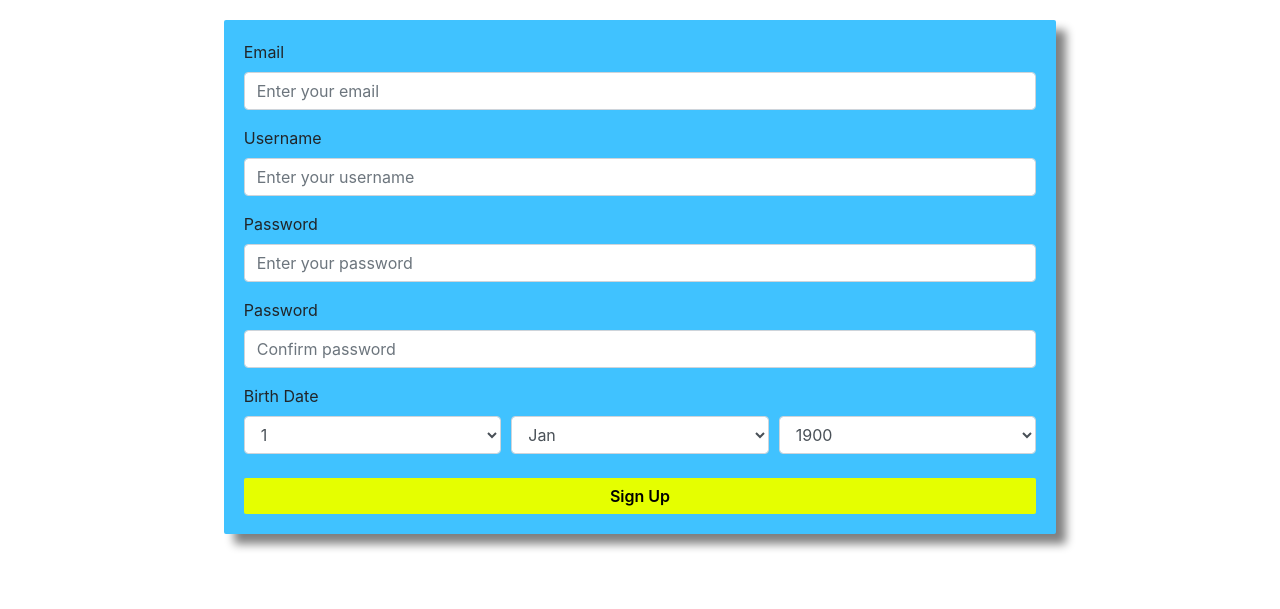
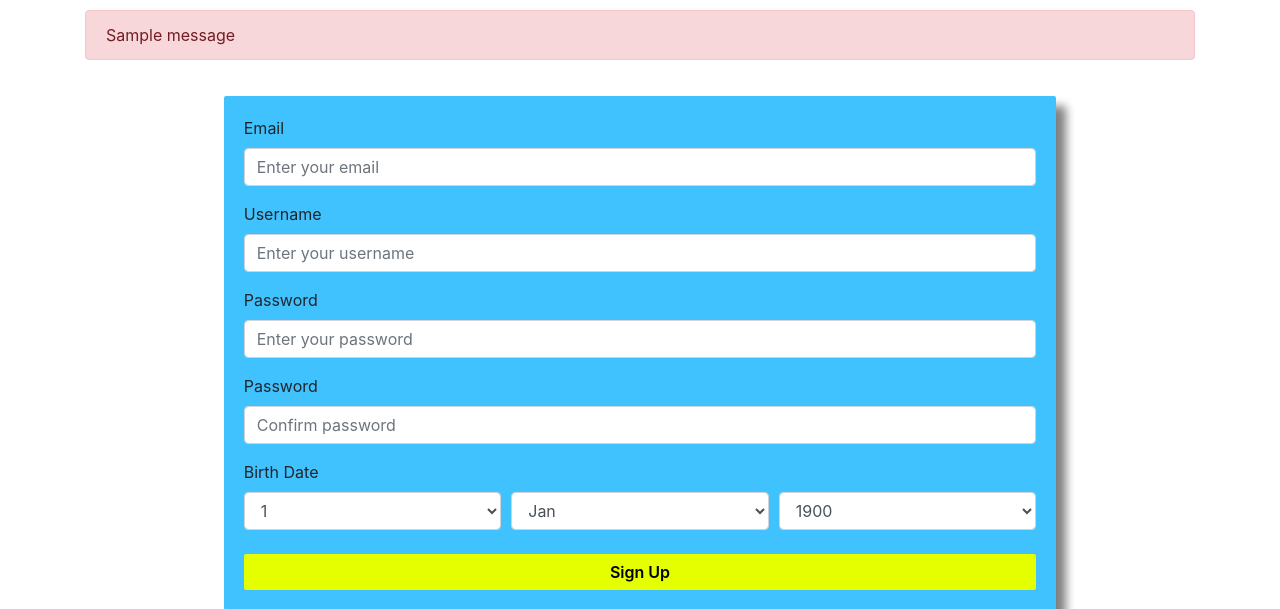
Before and after one commit to Sammy275/chatty_auth, a Flask app: page /auth/register in a window 1280 px wide. Shown: the part 56-665 px from the top of the page. Run offline with Flask 2, Linux system fonts and the light colour scheme; one stand-in notice (Sample message) is shown; some libraries are stand-ins or nearby versions.

Commit message:
updated template to render flashed messages

```diff
--- a/app/templates/auth/register.html
+++ b/app/templates/auth/register.html
@@ -8,6 +8,12 @@
       <div class="alert alert-danger" role="alert">{{ error }}</div>
       {% endfor %}
   </div>  -->
+
+  <div class='errors'>
+    {% for messages in get_flashed_messages() %}
+      <div class="alert alert-danger" role="alert">{{ messages }}</div>
+    {% endfor %}
+  </div>
   <div class="form">
       <form method="POST" action="{{ url_for('auth.register') }}">
 
```
